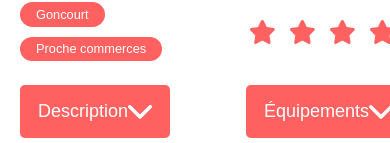
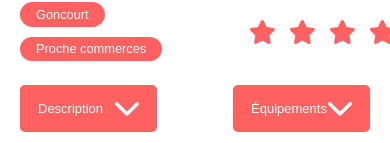
Before and after one commit to 5sensprod/p11_kasa, a React (Create React App) app: page /housing/0979876d in a window 390 px wide. Shown: the part 701-844 px from the top of the page. Built offline with nearby package versions, Linux system fonts and the light colour scheme.

Commit message:
Ajout hook isMobil pour fontsize dropdwon mobil

```diff
--- a/src/components/Dropdown/Dropdown.module.css
+++ b/src/components/Dropdown/Dropdown.module.css
@@ -32,3 +32,13 @@
     color: #FF6060;
     font-weight: 400;
 }
+
+@media screen and (max-width: 768px) {
+    .title {
+        font-size: 13px;
+    }
+
+    .dropdownList {
+        font-size: 12px;
+    }
+}
--- /dev/null
+++ b/src/hooks/useIsMobile.js
@@ -0,0 +1,25 @@
+import { useState, useEffect } from 'react';
+
+/**
+ * Ce hook personnalisé renvoie true si la fenêtre du navigateur est de 768px ou moins.
+ * Il utilise un écouteur d'événement 'resize' pour mettre à jour l'état si la taille de la fenêtre change.
+ * @returns {boolean} true si l'écran est de taille mobile, false sinon.
+ */
+export default function useIsMobile() {
+  // définit la valeur par défaut
+  const [isMobile, setIsMobile] = useState(window.innerWidth <= 768);
+
+  // se déclenche lorsque la taille de la fenêtre change
+  function handleWindowSizeChange() {
+    setIsMobile(window.innerWidth <= 768);
+  }
+
+  useEffect(() => {
+    window.addEventListener('resize', handleWindowSizeChange);
+    return () => {
+      window.removeEventListener('resize', handleWindowSizeChange);
+    };
+  }, []);
+
+  return isMobile;
+}
--- a/src/pages/About/About.module.css
+++ b/src/pages/About/About.module.css
@@ -9,3 +9,21 @@ main {
     margin: auto;
     max-width: 1023px;
 }
+
+.title--small {
+    font-size: 13px;
+}
+
+.list--small {
+    font-size: 12px;
+}
+
+@media screen and (max-width: 768px) {
+    .title {
+        font-size: 13px;
+    }
+
+    .dropdownList {
+        font-size: 12px;
+    }
+}
--- a/src/pages/About/index.jsx
+++ b/src/pages/About/index.jsx
@@ -4,6 +4,7 @@ import Banner from '../../components/Banner'
 import aboutBackground from '../../assets/bg-montain-min.png'
 import aboutInfo from '../../data/aboutInfo'
 import styles from './About.module.css'
+import useIsMobile from '../../hooks/useIsMobile'
 
 /**
  * Le composant About est utilisé pour afficher la page À propos.
@@ -11,6 +12,7 @@ import styles from './About.module.css'
  * Il utilise ensuite le composant Dropdown pour afficher une série de sections d'informations.
  */
 function About() {
+  const isMobile = useIsMobile()
   return (
     <main className={styles.about}>
       <Banner
@@ -24,8 +26,8 @@ function About() {
             key={section.title}
             title={section.title}
             description={section.description}
-            titleFontSize="24px"
-            listFontSize="24px"
+            titleFontSize={isMobile ? '13px' : '24px'}
+            listFontSize={isMobile ? '12px' : '24px'}
           />
         ))}
       </div>
--- a/src/pages/Housing/index.jsx
+++ b/src/pages/Housing/index.jsx
@@ -7,6 +7,7 @@ import StarRating from '../../components/StarRating'
 import HostInfo from '../../components/HostInfo'
 import Slideshow from '../../components/Slideshow'
 import useFetch from '../../hooks/useFetch'
+import useIsMobile from '../../hooks/useIsMobile'
 
 /**
  * Le composant Housing est utilisé pour afficher les détails d'un logement spécifique.
@@ -16,6 +17,7 @@ import useFetch from '../../hooks/useFetch'
 function Housing() {
   const { id } = useParams()
   const property = useFetch('/data/logements.json', id)
+  const isMobile = useIsMobile()
 
   if (!property) {
     return null
@@ -34,11 +36,18 @@ function Housing() {
         <StarRating rating={parseInt(property.rating)} />
       </div>
       <div className={styles.dropdownContainer}>
-        <Dropdown title="Description" description={property.description} />
+        <Dropdown
+          title="Description"
+          description={property.description}
+          titleFontSize={isMobile ? '13px' : '18px'}
+          listFontSize={isMobile ? '12px' : '18px'}
+        />
         <Dropdown
           title="Équipements"
           description={property.equipments}
           isList={true}
+          titleFontSize={isMobile ? '13px' : '18px'}
+          listFontSize={isMobile ? '12px' : '18px'}
         />
       </div>
     </main>
```
